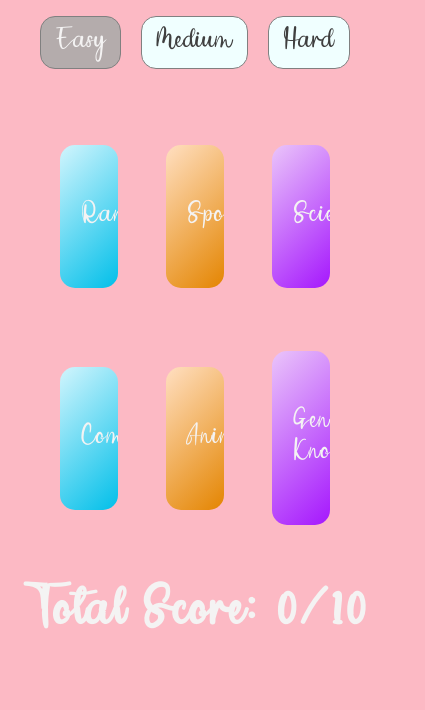
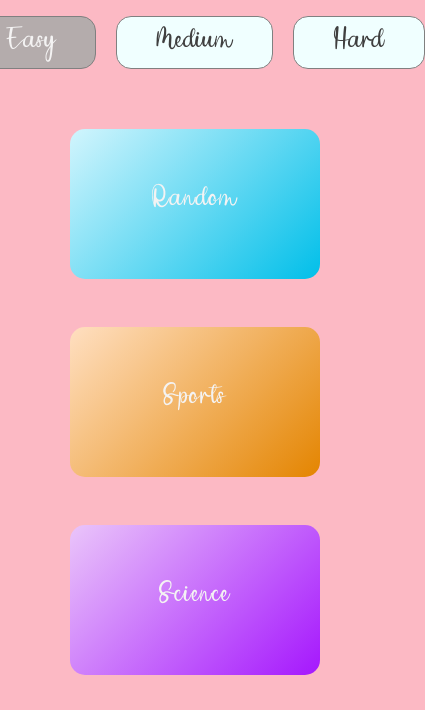
Before and after one commit to amuthaselvi1993/JS-Adv-Oppgave-5-Quiz-API, a plain HTML site: page index.html in a window 390 px wide. Shown: the part 134-844 px from the top of the page, 425 px wide, since content can reach past the window. Drawn offline with Linux system fonts and the light colour scheme; a web font is replaced by a local one.

Commit message:
size and media queries added

```diff
--- a/style.css
+++ b/style.css
@@ -160,7 +160,7 @@ h1 {
 .level {
   border-radius: 15px;
   border: 1px solid gray;
-  padding: 10px 15px;
+  padding: 10px 40px;
   background-color: azure;
   color: rgb(63, 63, 63);
   font-family: var(--font-title);
@@ -170,3 +170,22 @@ h1 {
   background-color: rgb(180, 172, 172);
   color: var(--font-color);
 }
+@media only screen and (max-width: 450px) {
+  #grid-box-topics {
+    display: flex;
+    flex-direction: column;
+  }
+  .grid-item {
+    width: 250px;
+    height: 150px;
+    border-radius: 15px;
+    color: var(--font-color);
+    font-family: var(--font-title);
+    font-size: var(--font-size-topic);
+    font-weight: var(--font-weight-topic);
+    padding: 2em 0.8em;
+    text-align: center;
+    overflow: hidden;
+    cursor: pointer;
+  }
+}
```
